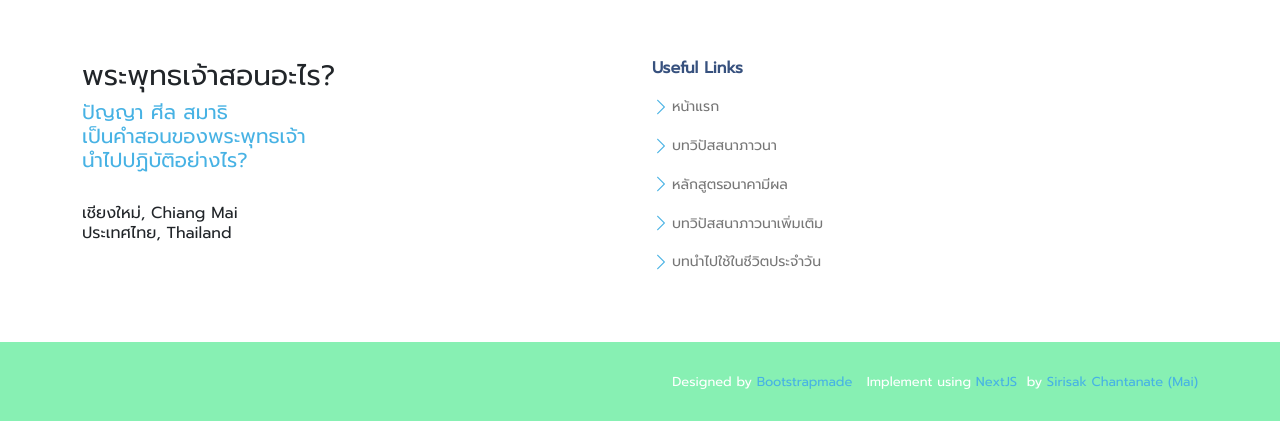
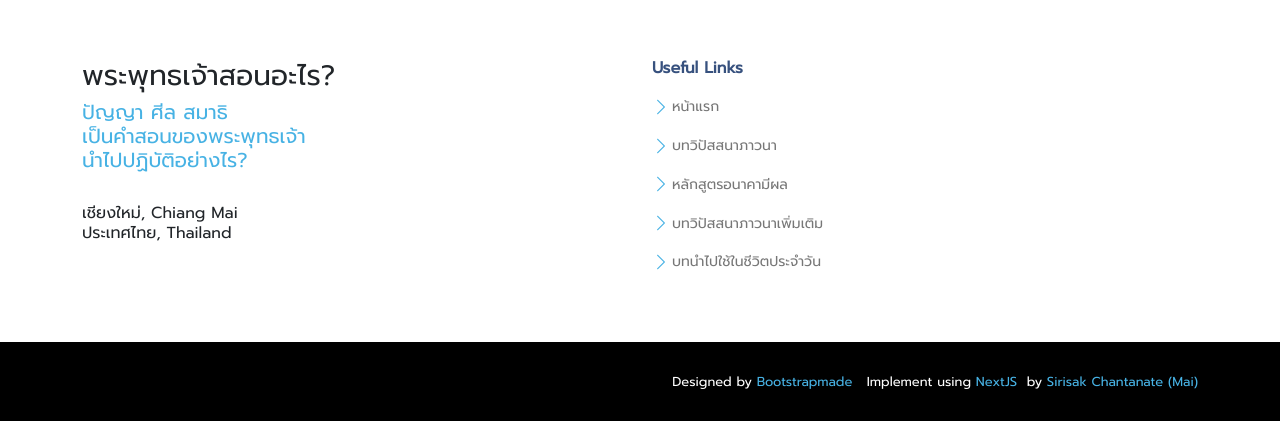
Before and after one commit to openmymai/lifelearning, a Next.js app: page / in a window 1280 px wide. Shown: the part 3265-3686 px from the top of the page. Built offline with nearby package versions, Linux system fonts and the light colour scheme; a web font is replaced by a local one.

Commit message:
Footer and backtotop color update

```diff
--- a/styles/style.css
+++ b/styles/style.css
@@ -126,7 +126,7 @@ h6 {
   right: 15px;
   bottom: 15px;
   z-index: 996;
-  background: #87f0b3;
+  background: #47b2e4;
   width: 40px;
   height: 40px;
   border-radius: 50px;
@@ -140,7 +140,7 @@ h6 {
 }
 
 .back-to-top:hover {
-  background: #6bc1e9;
+  background: #47b2e4;
   color: #fff;
 }
 
@@ -1920,7 +1920,7 @@ section {
 --------------------------------------------------------------*/
 #footer {
   font-size: 14px;
-  background: #87f0b3;
+  background: #000;
 }
 
 #footer .footer-top {
```
